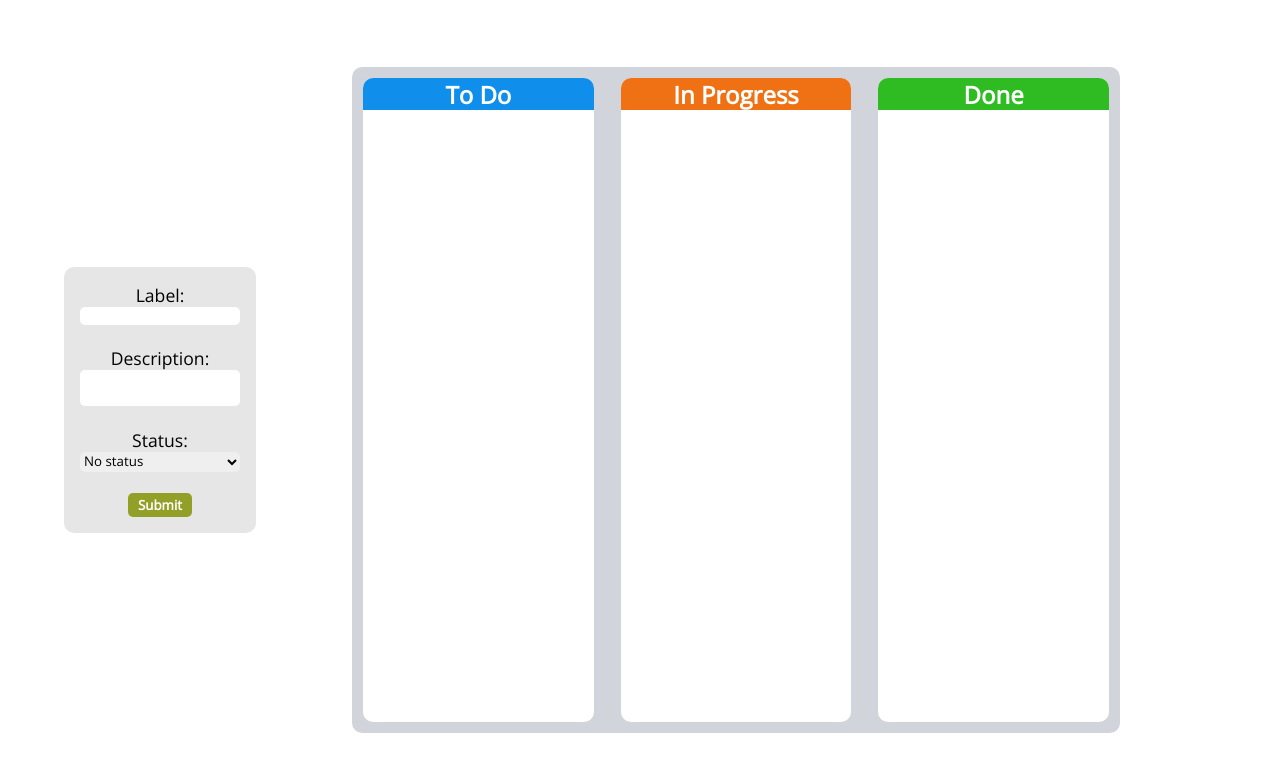
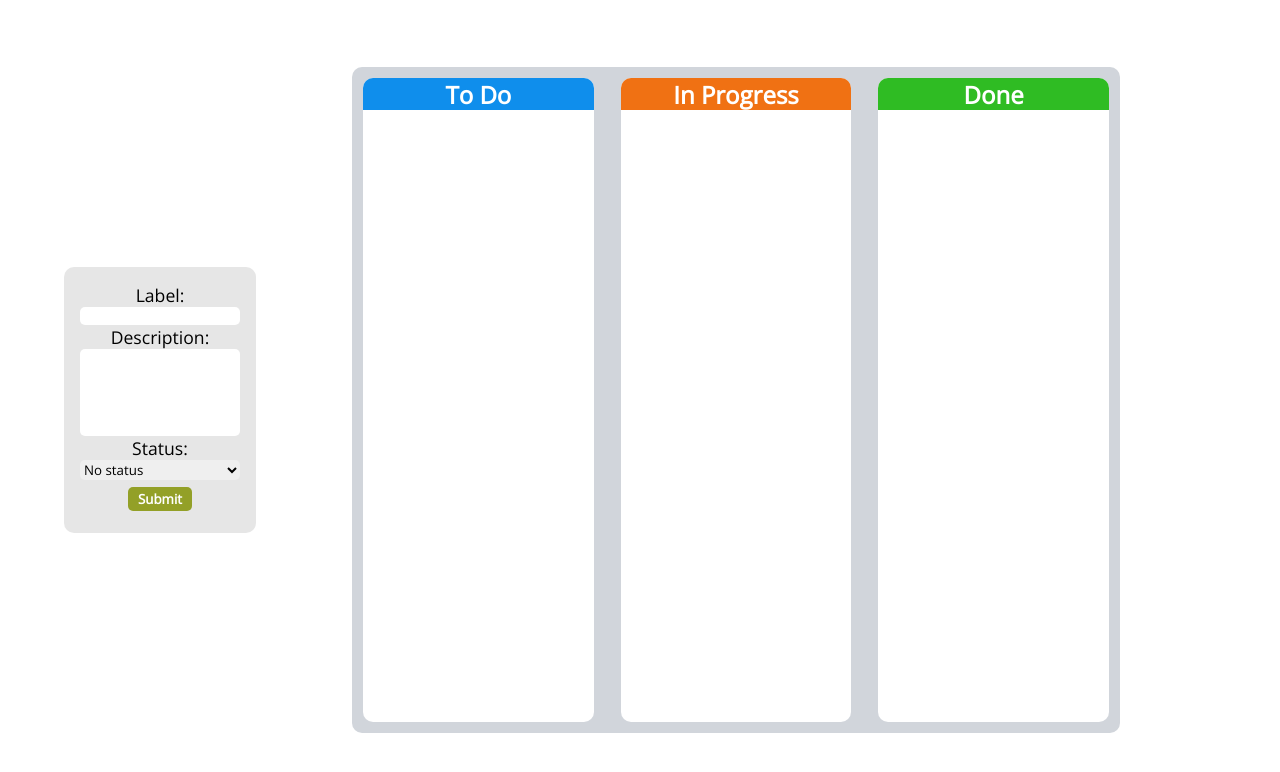
Before and after one commit to mickewasowski/task-manager, a React (Vite) app in the folder task-manager/: page / in a window 1280 px wide. Shown: the top 772 px of the page. Built offline with nearby package versions, Linux system fonts and the light colour scheme.

Commit message:
refactored the create todo component with grid layout

```diff
--- a/task-manager/src/components/todo-creation/CreateTodo.jsx
+++ b/task-manager/src/components/todo-creation/CreateTodo.jsx
@@ -42,22 +42,22 @@ function CreateTodo(){
 
     return(
         <Form>
-            <InputWrapper>
+            <InputWrapper style={{gridRow: '1 / span 1', gridColumn: '1 / span 6'}}>
                 <label htmlFor='label'>Label:</label>
                 <Input type='text' name='label' onChange={handleInputChange} value={formInfo.label} required/>
             </InputWrapper>
-            <InputWrapper>
+            <InputWrapper style={{gridRow: '2 / span 3', gridColumn: '1 / span 6'}}>
                 <label htmlFor='description'>Description:</label>
                 <TextArea type='text' name='description' onChange={handleInputChange} value={formInfo.description} required/>
             </InputWrapper>
-            <InputWrapper>
+            <InputWrapper style={{gridRow: '5 / span 1', gridColumn: '1 / span 6'}}>
                 <label htmlFor='status'>Status:</label>
                 <Dropdown name='status' onChange={handleInputChange}>
                     <option value='no status'>No status</option>
                     <option value='to do'>To do</option>
                 </Dropdown>
             </InputWrapper>
-            <SubmitBtn type="submit" onClick={handleSubmit}/>
+            <SubmitBtn type="submit" style={{gridRow: '6 / span 1', gridColumn: '1 / span 6'}} onClick={handleSubmit}/>
         </Form>
     )
 }
--- a/task-manager/src/components/todo-creation/CreateTodo.styles.jsx
+++ b/task-manager/src/components/todo-creation/CreateTodo.styles.jsx
@@ -1,15 +1,19 @@
 import styled from 'styled-components';
 
 export const Form = styled.form`
-    display: flex;
+    ${'' /* display: flex;
     flex-direction: column;
-    justify-content: space-between;
+    justify-content: space-between; */}
     background-color: #E6E6E6;
     border-radius: 10px;
     padding: 1rem;
 
     grid-column: 1 / span 2;
     grid-row: 5 / span 4;
+
+    display: grid;
+    grid-template-columns: repeat(3, 1fr);
+    grid-template-rows: repeat(6, 1fr);
 `
 
 export const InputWrapper = styled.div`
@@ -32,6 +36,7 @@ export const TextArea = styled.textarea`
     border: none;
     border-radius: 5px;
     resize: none;
+    height: 80%;
 
     &:focus{
         outline: none;
@@ -57,6 +62,7 @@ export const SubmitBtn = styled.input`
     background-color: #93A027;
     color: white;
     font-weight: bold;
+    margin: auto;
 
     &:hover{
         background-color: #B7BF6F;
```
